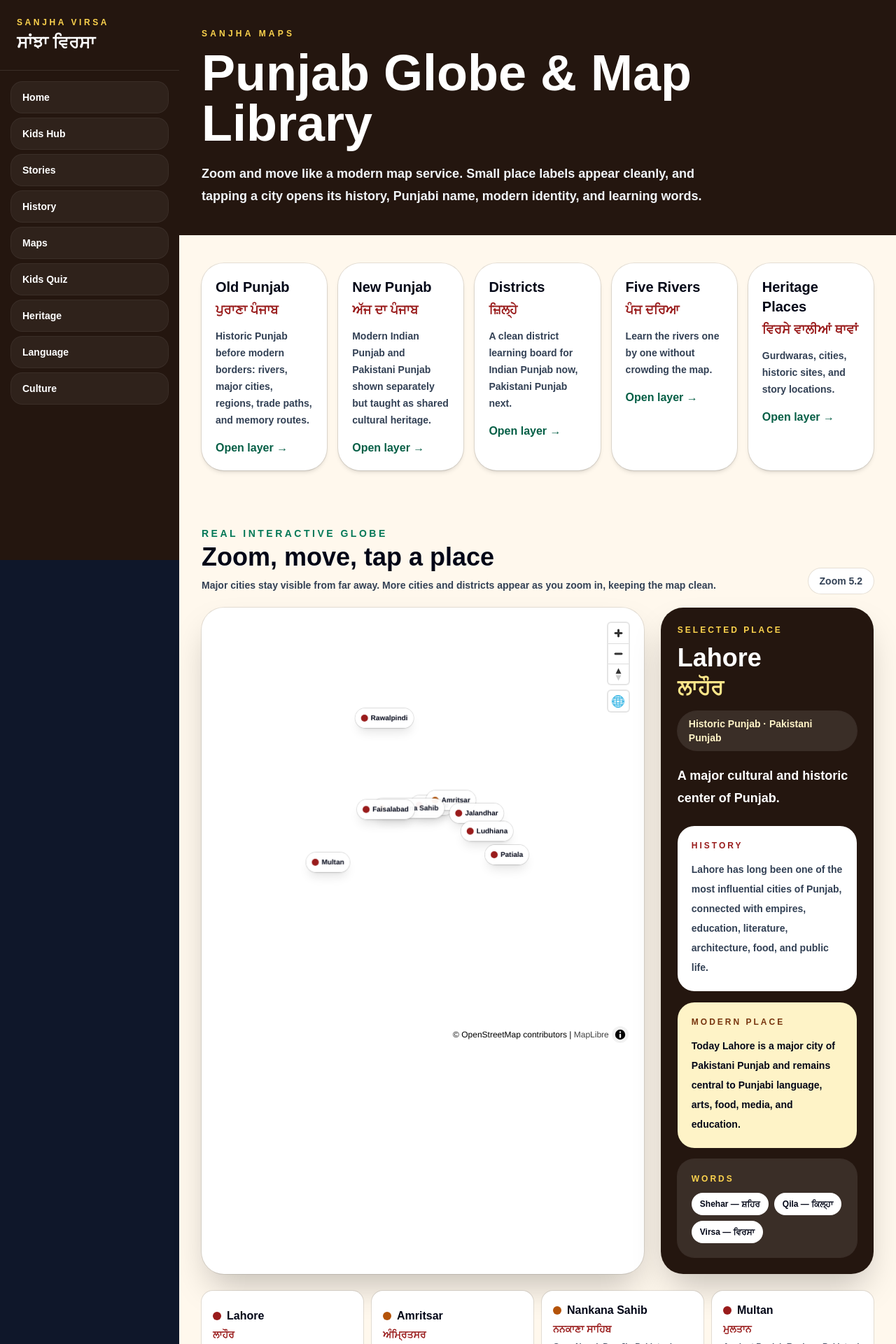
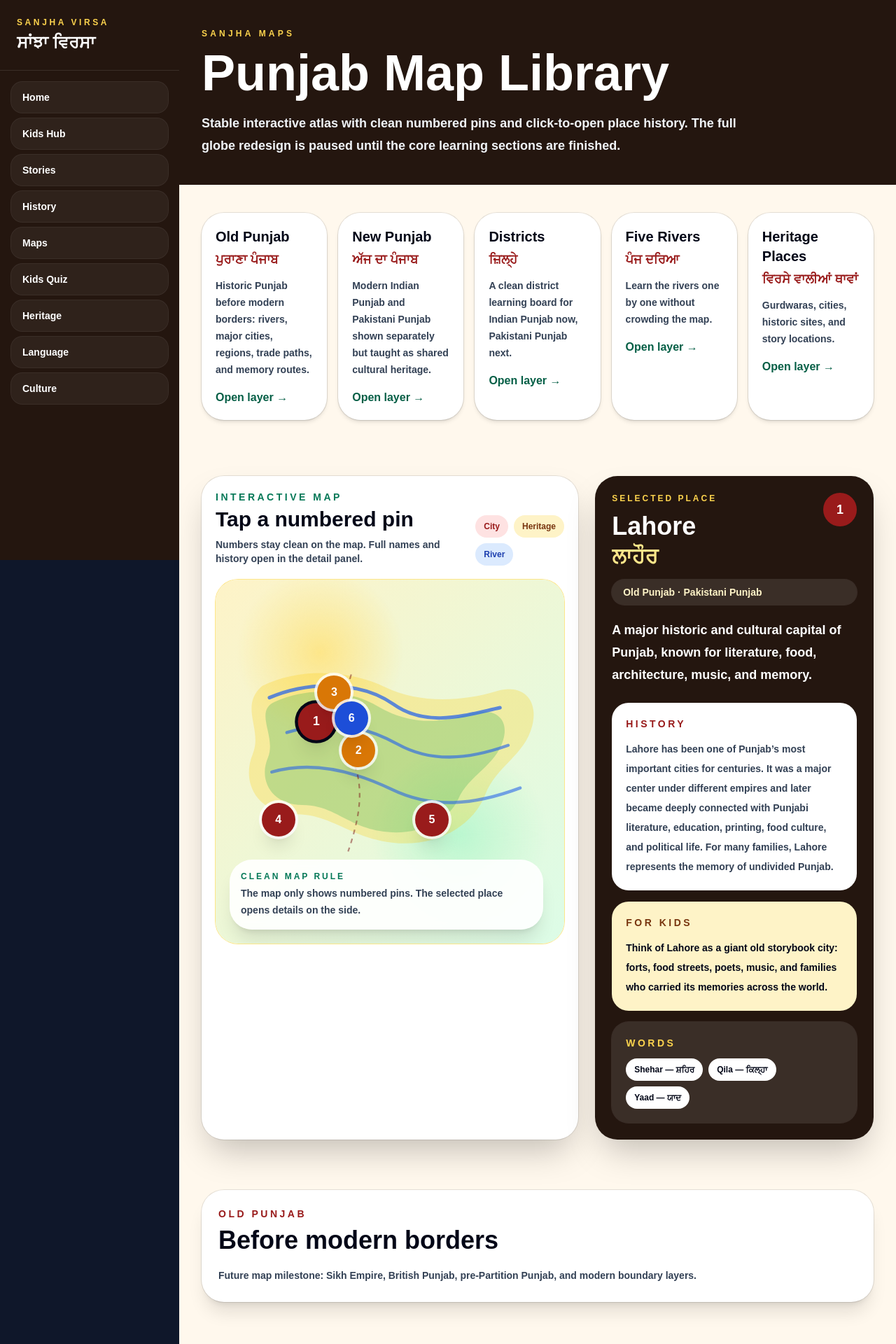
Before and after one commit to Gagan8atwal/sanjha-virsa, a Next.js app: page /maps in a window 1280 px wide. Shown: the top 1920 px of the page at 70% size. Built offline with nearby package versions, Linux system fonts and the light colour scheme; no server answers.

Commit message:
Restore stable maps while continuing Kids Hub

```diff
--- a/app/maps/page.tsx
+++ b/app/maps/page.tsx
@@ -1,4 +1,4 @@
-import RealPunjabMap from '../../components/RealPunjabMap';
+import InteractivePunjabAtlas from '../../components/InteractivePunjabAtlas';
 
 const layers = [
   {
@@ -54,8 +54,8 @@ export default function MapsPage() {
       <section className="bg-[#24160f] text-white">
         <div className="mx-auto max-w-7xl px-5 py-10 md:px-8">
           <p className="text-xs font-black uppercase tracking-[0.35em] text-amber-300">Sanjha Maps</p>
-          <h1 className="mt-3 text-5xl font-black leading-tight md:text-7xl">Punjab Globe & Map Library</h1>
-          <p className="mt-5 max-w-3xl text-lg font-semibold leading-8 text-slate-100">Zoom and move like a modern map service. Small place labels appear cleanly, and tapping a city opens its history, Punjabi name, modern identity, and learning words.</p>
+          <h1 className="mt-3 text-5xl font-black leading-tight md:text-7xl">Punjab Map Library</h1>
+          <p className="mt-5 max-w-3xl text-lg font-semibold leading-8 text-slate-100">Stable interactive atlas with clean numbered pins and click-to-open place history. The full globe redesign is paused until the core learning sections are finished.</p>
         </div>
       </section>
 
@@ -72,13 +72,13 @@ export default function MapsPage() {
         </div>
       </section>
 
-      <RealPunjabMap />
+      <InteractivePunjabAtlas />
 
       <section id="old-punjab" className="mx-auto max-w-7xl scroll-mt-28 px-5 py-8 md:px-8">
         <div className="rounded-[2rem] bg-white p-6 shadow-xl ring-1 ring-black/10">
           <p className="text-sm font-black uppercase tracking-[0.25em] text-red-800">Old Punjab</p>
           <h2 className="mt-2 text-4xl font-black">Before modern borders</h2>
-          <p className="mt-4 text-sm font-semibold leading-7 text-slate-700">Next map layer: an era switcher for Sikh Empire, British Punjab, pre-Partition Punjab, and modern boundaries.</p>
+          <p className="mt-4 text-sm font-semibold leading-7 text-slate-700">Future map milestone: Sikh Empire, British Punjab, pre-Partition Punjab, and modern boundary layers.</p>
         </div>
       </section>
 
@@ -96,8 +96,7 @@ export default function MapsPage() {
       <section id="districts" className="mx-auto max-w-7xl scroll-mt-28 px-5 py-8 md:px-8">
         <div className="rounded-[2rem] bg-white p-6 shadow-xl ring-1 ring-black/10">
           <p className="text-sm font-black uppercase tracking-[0.25em] text-red-800">Districts</p>
-          <h2 className="mt-2 text-4xl font-black">Districts appear as you zoom</h2>
-          <p className="mt-4 text-sm font-semibold leading-7 text-slate-700">Major cities remain visible from far away. Smaller cities and district centers appear when the user zooms in.</p>
+          <h2 className="mt-2 text-4xl font-black">District learning directory</h2>
           <div className="mt-5 flex flex-wrap gap-2">
             {indianDistricts.map((district) => <span key={district} className="rounded-full bg-white px-3 py-2 text-xs font-black text-slate-800 ring-1 ring-slate-200">{district}</span>)}
           </div>
@@ -117,8 +116,7 @@ export default function MapsPage() {
       <section id="heritage" className="mx-auto max-w-7xl scroll-mt-28 px-5 py-8 pb-16 md:px-8">
         <div className="rounded-[2rem] bg-white p-6 shadow-xl ring-1 ring-black/10">
           <p className="text-sm font-black uppercase tracking-[0.25em] text-amber-800">Heritage Places</p>
-          <h2 className="mt-2 text-4xl font-black">Historic places open in the same detail panel</h2>
-          <p className="mt-4 text-sm font-semibold leading-7 text-slate-700">The next content expansion will add all major gurdwaras, forts, cities, folk-story locations, old cities, and modern district centers.</p>
+          <h2 className="mt-2 text-4xl font-black">Historic locations directory</h2>
           <div className="mt-5 flex flex-wrap gap-2">
             {heritagePlaces.map((place) => <span key={place} className="rounded-full bg-amber-50 px-3 py-2 text-xs font-black text-slate-800 ring-1 ring-amber-200">{place}</span>)}
           </div>
```
